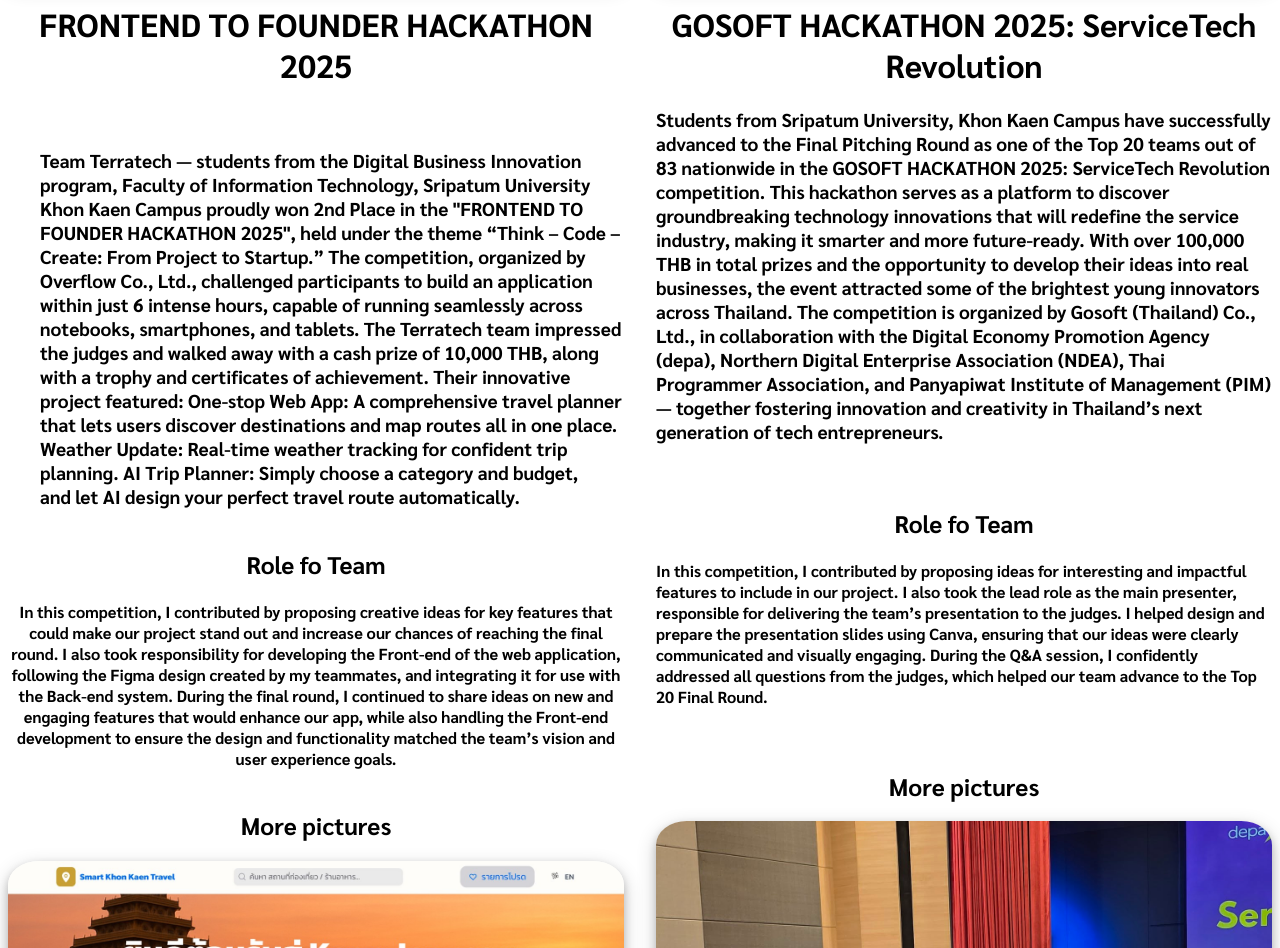
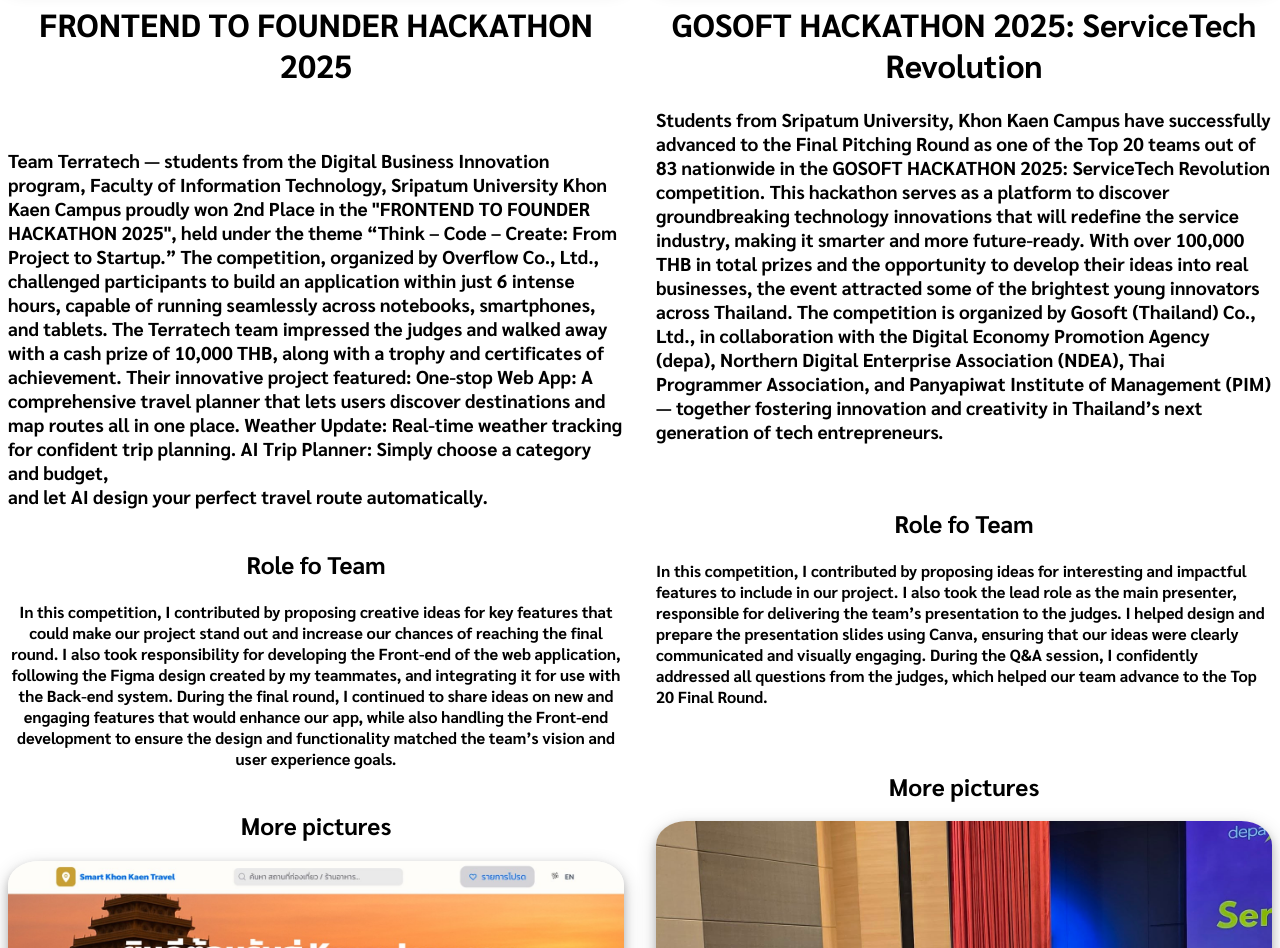
Before and after one commit to tatiyawatsri-boop/RAM, a plain HTML site: page index.html in a window 1280 px wide. Shown: the part 1418-2366 px from the top of the page. Drawn offline with Linux system fonts and the light colour scheme.

Commit message:
Update style.css

```diff
--- a/style.css
+++ b/style.css
@@ -121,9 +121,6 @@
 }
 .text_My_Project_01_01{
     text-align: center;
-}
-.text_My_Project_01_02{
-    margin-left: 2rem;
 }
 .text_My_Project_02_01{
     text-align: center;
@@ -378,4 +375,5 @@
     margin-top: 5rem;
     width: 100%;
     height: 4rem;
+
 }
```
